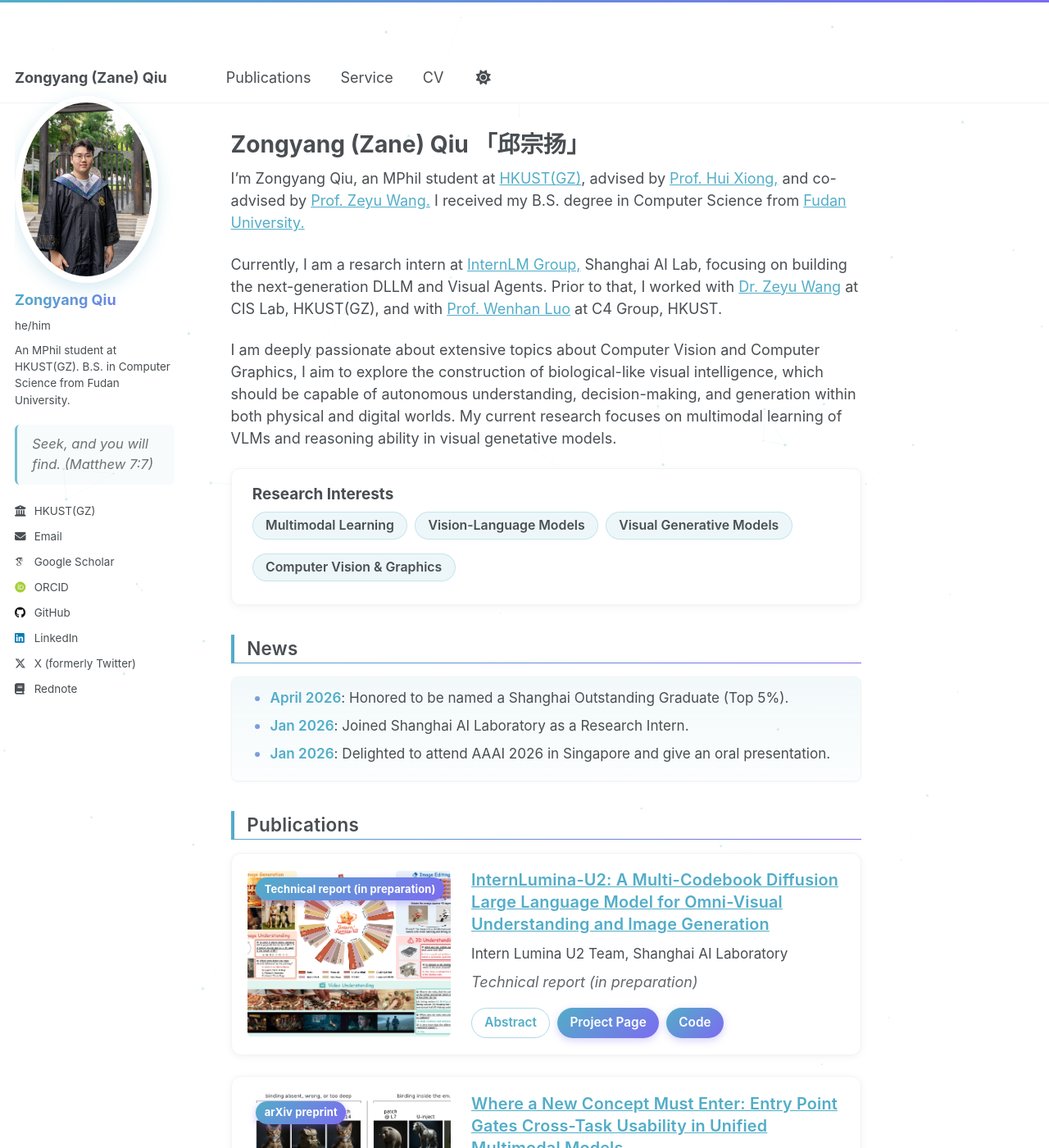
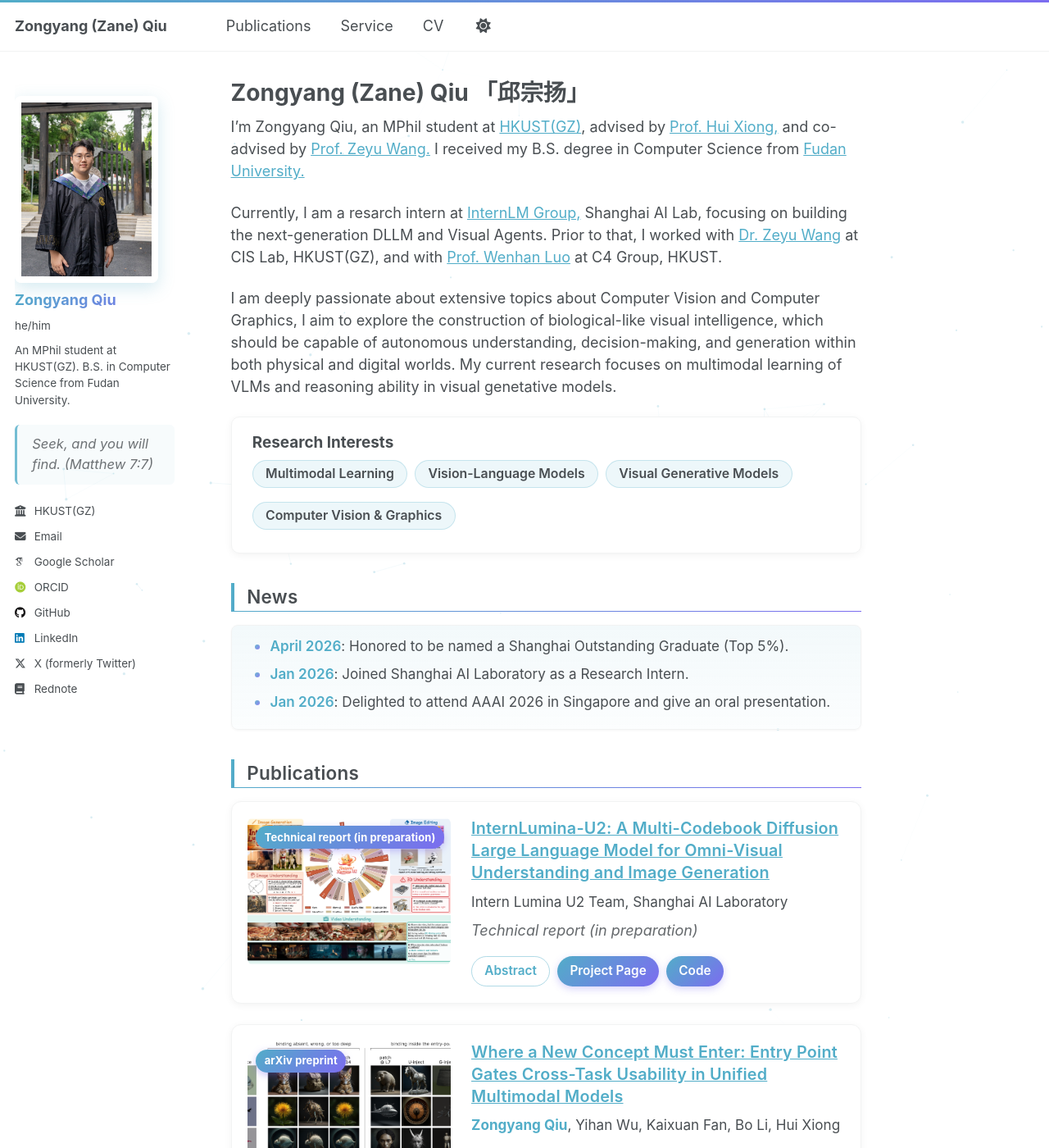
Before and after one commit to Zane-ZYQiu/Zane-ZYQiu.github.io, a Jekyll site: the page built from _pages/about.md, in a window 1280 px wide and 1400 px high. Shown: the whole window at 82% size. Built offline with Jekyll 4.4.1, drawn with Linux system fonts in a browser that asks for light colours; some web fonts are replaced.

Commit message:
Fix masthead click-through, paper-box stretch, and avatar shape
The masthead's position was accidentally overridden from fixed to
relative while wiring up the background canvas stacking, which broke
the home-link navigation and let the sticky sidebar overlap the top
of the page on scroll — restore its fixed position and only add the
z-index needed to sit above the canvas.

Also stop the paper-box image from stretching into a tall sliver when
its Abstract/Bibtex panel expands (align-items: stretch made the image
match the growing text column height), switch the avatar back to a
square (soft-rounded) shape instead of circular, and add cache-busting
version query params to the new CSS/JS assets so future edits reach
browsers without a hard refresh.

Co-Authored-By: Claude Sonnet 5 <noreply@anthropic.com>

```diff
--- a/_includes/head/custom.html
+++ b/_includes/head/custom.html
@@ -6,7 +6,7 @@
 <link rel="stylesheet" href="{{ base_path }}/assets/css/academicons.css"/>
 
 <!-- Accent color visual enhancements -->
-<link rel="stylesheet" href="{{ base_path }}/assets/css/accent-enhancements.css"/>
+<link rel="stylesheet" href="{{ base_path }}/assets/css/accent-enhancements.css?v=20260914c"/>
 
 <!-- favicon from https://commons.wikimedia.org/wiki/File:OOjs_UI_icon_academic-progressive.svg -->
 <link rel="apple-touch-icon" sizes="180x180" href="{{ base_path }}/images/apple-touch-icon-180x180.png"/>
--- a/_includes/scripts.html
+++ b/_includes/scripts.html
@@ -1,4 +1,4 @@
 <script type="module" src="{{ base_path }}/assets/js/main.min.js"></script>
-<script defer src="{{ base_path }}/assets/js/geo-network.js"></script>
+<script defer src="{{ base_path }}/assets/js/geo-network.js?v=20260914c"></script>
 
 {% include analytics.html %}
--- a/assets/css/accent-enhancements.css
+++ b/assets/css/accent-enhancements.css
@@ -29,7 +29,10 @@ html[data-theme="dark"] {
   pointer-events: none;
 }
 
-.masthead,
+.masthead {
+  z-index: 10;
+}
+
 #main,
 .page,
 .site-footer {
@@ -64,7 +67,7 @@ body::before {
 /* --- Sidebar / author profile ------------------------------------------ */
 
 .sidebar .author__avatar img {
-  border-radius: 50%;
+  border-radius: 8px;
   box-shadow: 0 6px 20px rgba(var(--accent-1-rgb), 0.25);
   border: 3px solid var(--global-bg-color);
   transition: transform 0.3s ease, box-shadow 0.3s ease;
@@ -269,7 +272,7 @@ body::before {
 .paper-box {
   display: flex;
   gap: 1.4rem;
-  align-items: stretch;
+  align-items: flex-start;
   margin-bottom: 1.4rem;
   padding: 1.1rem;
   border-radius: 12px;
@@ -307,6 +310,8 @@ body::before {
   position: relative;
   flex: 0 0 34%;
   max-width: 260px;
+  height: 180px;
+  align-self: flex-start;
   border-radius: 8px;
   overflow: hidden;
   background: rgba(var(--accent-1-rgb), 0.05);
```
